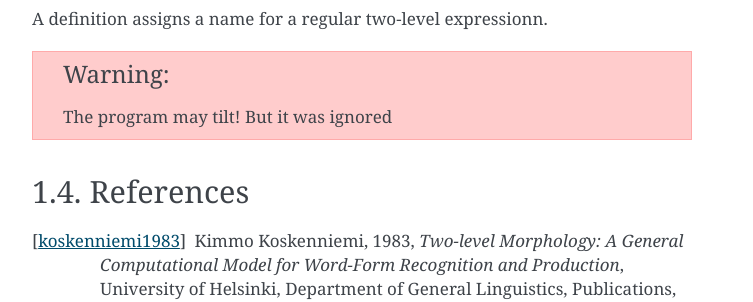
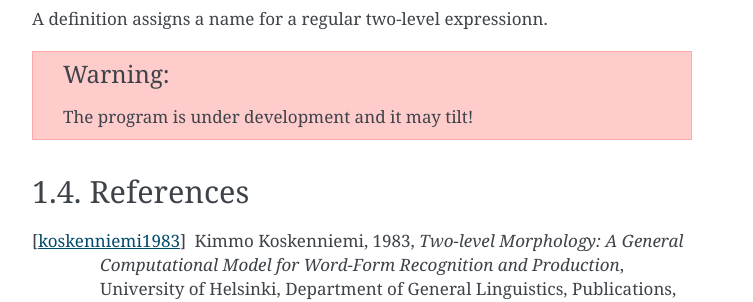
Before and after one commit to koskenni/pytwolc, a Sphinx documentation site: the page built from docs/intro.rst, in a window 1280 px wide and 900 px high, scrolled down 3214 px. Shown: the part 235-537 px from the top of the window, without its empty margins (388-1141 px from the left). Built offline with Sphinx 7.4.7, drawn with Linux system fonts in a browser that asks for light colours.

Commit message:
a small correction

```diff
--- a/docs/intro.rst
+++ b/docs/intro.rst
@@ -126,8 +126,7 @@ Definitions
 
 A definition assigns a name for a regular two-level expressionn.
 
-.. warning:: The program may tilt!
-	     But it was ignored
+.. warning:: The program is under development and it may tilt!
 
 
 ----------
```
